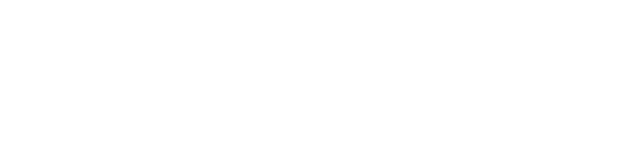
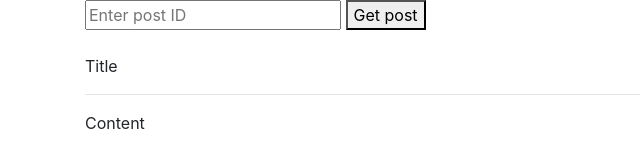
Before and after one commit to enginooby-university/www-app-lab4, a plain HTML site: page index.html in a window 1280 px wide. Shown: the whole page, without its empty margins (0-640 px from the left). Drawn offline with nearby package versions, Linux system fonts and the light colour scheme.

Commit message:
Sketch layout

```diff
--- a/index.html
+++ b/index.html
@@ -14,6 +14,14 @@
 </head>
 
 <body>
+    <div class="container">
+        <input type="text" name="postId" id="postId" placeholder="Enter post ID">
+        <button type="button">Get post</button>
+        <br><br>
+        <div id="title">Title</div>
+        <hr>
+        <div id="content">Content</div>
+    </div>
 
     <!-- Optional JavaScript -->
     <!-- jQuery first, then Popper.js, then Bootstrap JS -->
@@ -26,6 +34,8 @@
     <script src="https://maxcdn.bootstrapcdn.com/bootstrap/4.0.0/js/bootstrap.min.js"
         integrity="sha384-JZR6Spejh4U02d8jOt6vLEHfe/JQGiRRSQQxSfFWpi1MquVdAyjUar5+76PVCmYl" crossorigin="anonymous">
     </script>
+
+    <script type="module" src="script.js"></script>
 </body>
 
 </html>
```
